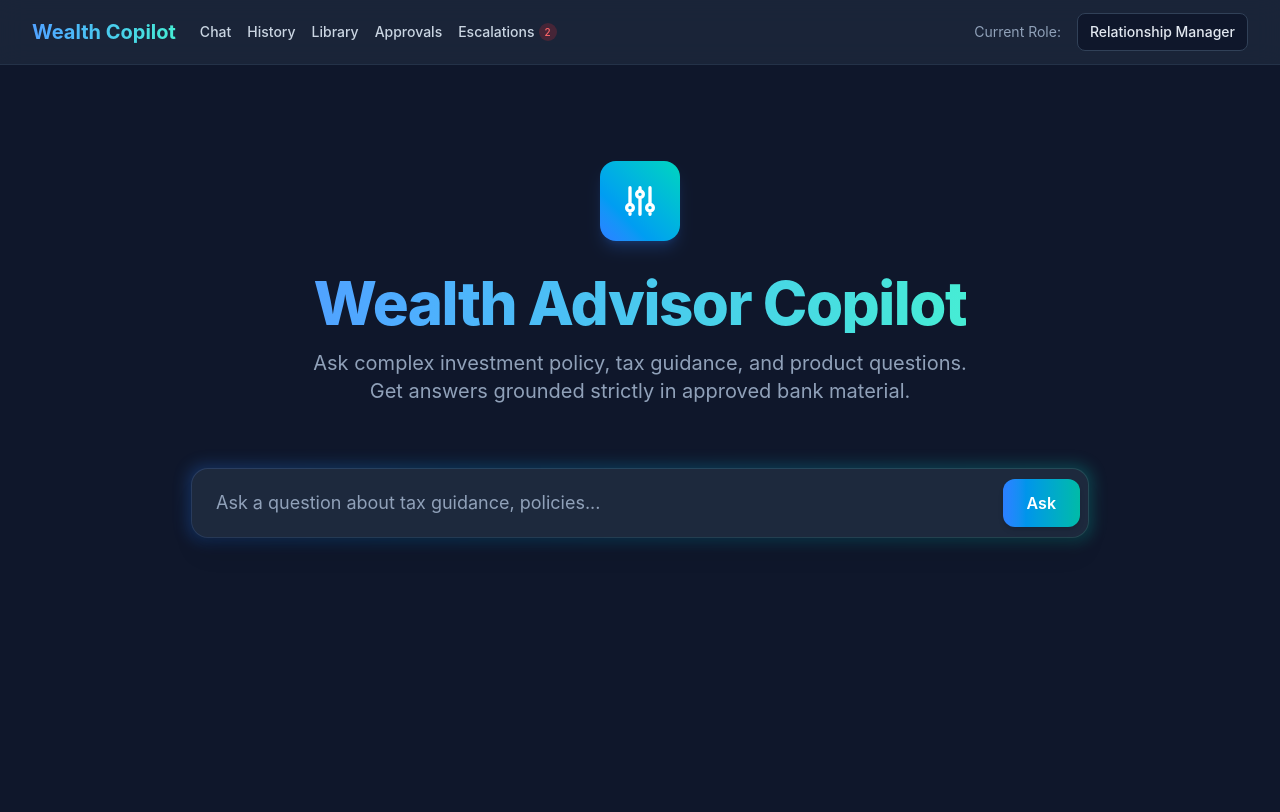
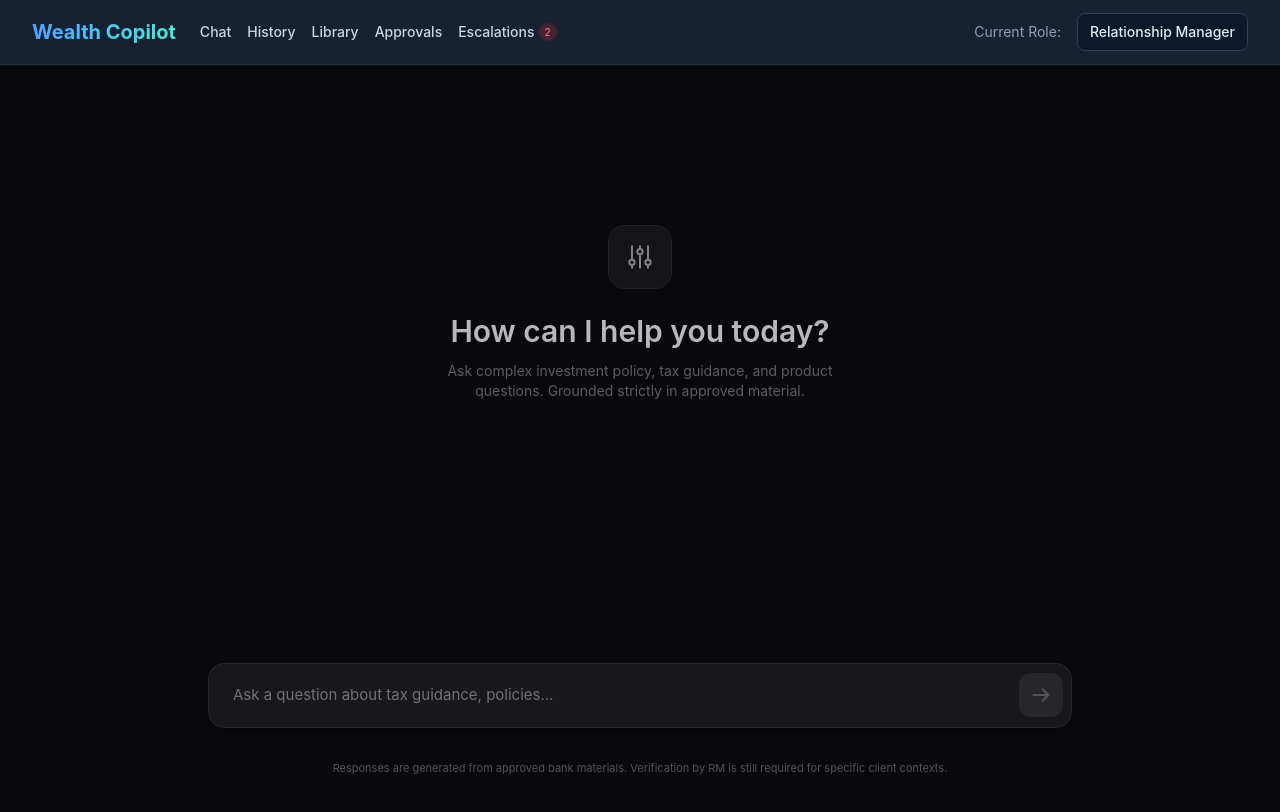
Before and after one commit to Aayush-207/wealth-advisor-copilot, a Next.js app in the folder frontend/: page / in a window 1280 px wide. Shown: the top 812 px of the page. Built offline with nearby package versions, Linux system fonts and the light colour scheme.

Commit message:
style: Redesign UI to minimalist Gemini-style chat interface

```diff
--- a/frontend/src/app/globals.css
+++ b/frontend/src/app/globals.css
@@ -1,8 +1,8 @@
 @import "tailwindcss";
 
 :root {
-  --background: #0f172a;
-  --foreground: #f8fafc;
+  --background: #09090b; /* zinc-950 */
+  --foreground: #f4f4f5; /* zinc-100 */
 }
 
 body {
@@ -11,17 +11,17 @@ body {
   font-family: 'Inter', sans-serif;
   background-color: var(--background);
   color: var(--foreground);
-  min-height: 100vh;
-  overflow-x: hidden;
+  height: 100vh;
+  width: 100vw;
+  overflow: hidden; /* Disable page scroll completely */
 }
 
-/* Hide scrollbar for Chrome, Safari and Opera */
+/* Hide scrollbar for Chrome, Safari and Opera, but allow scrollable containers */
 ::-webkit-scrollbar {
   display: none;
 }
 
-/* Hide scrollbar for IE, Edge and Firefox */
 * {
-  -ms-overflow-style: none;  /* IE and Edge */
-  scrollbar-width: none;  /* Firefox */
+  -ms-overflow-style: none;
+  scrollbar-width: none;
 }
--- a/frontend/src/app/page.tsx
+++ b/frontend/src/app/page.tsx
@@ -1,54 +1,53 @@
 "use client";
 
-import React, { useEffect, useRef, useState } from 'react';
+import React, { useState, useRef, useEffect } from 'react';
 import SearchBox from '../components/SearchBox';
 import Answer from '../components/Answer';
 import ComparisonTable from '../components/ComparisonTable';
 import { motion, AnimatePresence } from 'framer-motion';
-import gsap from 'gsap';
 
 export default function Home() {
-  const headerRef = useRef(null);
   const [isLoading, setIsLoading] = useState(false);
-  const [currentAnswers, setCurrentAnswers] = useState<any[]>([]);
-  const [hasSearched, setHasSearched] = useState(false);
+  const [conversation, setConversation] = useState<any[]>([]);
+  const scrollRef = useRef<HTMLDivElement>(null);
 
+  // Auto-scroll to bottom on new messages
   useEffect(() => {
-    gsap.fromTo(headerRef.current,
-      { opacity: 0, y: -50 },
-      { opacity: 1, y: 0, duration: 1, ease: 'power3.out' }
-    );
-  }, []);
+    if (scrollRef.current) {
+      scrollRef.current.scrollTop = scrollRef.current.scrollHeight;
+    }
+  }, [conversation, isLoading]);
 
   const handleSearch = (query: string) => {
     setIsLoading(true);
-    setHasSearched(false);
 
-    // Simulate 5-6 second buffer
-    const waitTime = Math.floor(Math.random() * 1000) + 5000;
+    // Append user query to conversation
+    setConversation(prev => [...prev, { role: 'user', content: query }]);
+
+    // Simulate 2 second buffer instead of 5-6 to make it snappy but clear
+    const waitTime = Math.floor(Math.random() * 500) + 2000;
 
     setTimeout(() => {
       setIsLoading(false);
-      setHasSearched(true);
 
       const lowerQuery = query.toLowerCase();
-      let answers = [];
+      let newAnswers = [];
 
       if (lowerQuery.includes('capital gains') || lowerQuery.includes('mutual funds')) {
-        answers.push({
+        newAnswers.push({
           type: 'answer',
           text: "Based on the Income-tax Act, 2025, the sale of equity mutual funds is subject to long-term capital gains tax if held for over 12 months. Please verify the client's tax residency.",
           citations: [{text: "Income Tax Department FAQs 2026", date: "April 2026 - Present"}],
           needsContext: false
         });
       } else if (lowerQuery.includes('fee') && lowerQuery.includes('equity fund')) {
-        answers.push({
+        newAnswers.push({
           type: 'answer',
           text: "To determine the exact fee structure for the 'Global Equity Fund', I need the specific share class and jurisdiction. Are you referring to Class A or Class I shares?",
           citations: [],
           needsContext: true
         });
-        answers.push({
+        newAnswers.push({
           type: 'table',
           data: [
             { product: "Global Equity Fund (Class A)", fee: "1.50%", risk: "High" },
@@ -56,7 +55,7 @@ export default function Home() {
           ]
         });
       } else {
-        answers.push({
+        newAnswers.push({
           type: 'answer',
           text: "I could not find specific information for your query in the approved bank material. Please try rephrasing or ask a different question.",
           citations: [],
@@ -64,78 +63,76 @@ export default function Home() {
         });
       }
 
-      setCurrentAnswers(answers);
+      setConversation(prev => [...prev, { role: 'ai', content: newAnswers }]);
     }, waitTime);
   };
 
   return (
-    <main className="min-h-screen bg-slate-900 text-slate-100 flex flex-col items-center justify-start p-8 md:p-24 selection:bg-blue-500 selection:text-white pb-32">
-      <div className="w-full max-w-4xl flex flex-col gap-8">
+    <main className="h-screen bg-zinc-950 text-zinc-100 flex flex-col selection:bg-zinc-800 selection:text-white">
 
-        <header ref={headerRef} className="flex flex-col items-center text-center gap-4">
-          <motion.div
-            initial={{ scale: 0.8, opacity: 0 }}
-            animate={{ scale: 1, opacity: 1 }}
-            transition={{ delay: 0.2, duration: 0.8, type: 'spring' }}
-            className="w-20 h-20 bg-gradient-to-tr from-blue-500 to-teal-400 rounded-2xl shadow-lg shadow-blue-500/20 flex items-center justify-center mb-4"
-          >
-            <svg className="w-10 h-10 text-white" fill="none" stroke="currentColor" viewBox="0 0 24 24" xmlns="http://www.w3.org/2000/svg">
-              <path strokeLinecap="round" strokeLinejoin="round" strokeWidth={2} d="M12 6V4m0 2a2 2 0 100 4m0-4a2 2 0 110 4m-6 8a2 2 0 100-4m0 4a2 2 0 110-4m0 4v2m0-6V4m6 6v10m6-2a2 2 0 100-4m0 4a2 2 0 110-4m0 4v2m0-6V4" />
-            </svg>
-          </motion.div>
+      {/* Scrollable Chat Area */}
+      <div className="flex-1 overflow-y-auto px-4 md:px-8 pt-8 pb-32" ref={scrollRef}>
+        <div className="max-w-4xl mx-auto flex flex-col gap-8">
 
-          <h1 className="text-4xl md:text-6xl font-extrabold tracking-tight text-transparent bg-clip-text bg-gradient-to-r from-blue-400 to-teal-300">
-            Wealth Advisor Copilot
-          </h1>
-          <p className="text-lg md:text-xl text-slate-400 max-w-2xl">
-            Ask complex investment policy, tax guidance, and product questions. Get answers grounded strictly in approved bank material.
-          </p>
-        </header>
+          {conversation.length === 0 ? (
+            <div className="flex flex-col items-center justify-center h-full mt-32 opacity-80">
+              <div className="w-16 h-16 bg-zinc-900 border border-zinc-800 rounded-2xl flex items-center justify-center mb-6">
+                <svg className="w-8 h-8 text-zinc-400" fill="none" stroke="currentColor" viewBox="0 0 24 24">
+                  <path strokeLinecap="round" strokeLinejoin="round" strokeWidth={1.5} d="M12 6V4m0 2a2 2 0 100 4m0-4a2 2 0 110 4m-6 8a2 2 0 100-4m0 4a2 2 0 110-4m0 4v2m0-6V4m6 6v10m6-2a2 2 0 100-4m0 4a2 2 0 110-4m0 4v2m0-6V4" />
+                </svg>
+              </div>
+              <h1 className="text-3xl font-semibold text-zinc-200 mb-3">How can I help you today?</h1>
+              <p className="text-zinc-500 text-sm max-w-md text-center">Ask complex investment policy, tax guidance, and product questions. Grounded strictly in approved material.</p>
+            </div>
+          ) : (
+            conversation.map((msg, i) => (
+              <motion.div
+                key={i}
+                initial={{ opacity: 0, y: 10 }}
+                animate={{ opacity: 1, y: 0 }}
+                className={`flex w-full ${msg.role === 'user' ? 'justify-end' : 'justify-start'}`}
+              >
+                {msg.role === 'user' ? (
+                  <div className="bg-zinc-800 text-zinc-100 px-5 py-3 rounded-2xl max-w-[80%] md:max-w-[70%] leading-relaxed text-[15px]">
+                    {msg.content}
+                  </div>
+                ) : (
+                  <div className="flex flex-col gap-4 w-full max-w-[90%] md:max-w-[85%]">
+                    {msg.content.map((item: any, idx: number) => {
+                      if (item.type === 'answer') {
+                        return <Answer key={idx} needsContext={item.needsContext} text={item.text} citations={item.citations} />;
+                      } else if (item.type === 'table') {
+                        return <ComparisonTable key={idx} data={item.data} />;
+                      }
+                      return null;
+                    })}
+                  </div>
+                )}
+              </motion.div>
+            ))
+          )}
 
-        <motion.div
-          initial={{ y: 30, opacity: 0 }}
-          animate={{ y: 0, opacity: 1 }}
-          transition={{ delay: 0.5, duration: 0.6 }}
-          className="w-full mt-8 sticky top-24 z-40"
-        >
-          <SearchBox onSearch={handleSearch} isLoading={isLoading} />
-        </motion.div>
-
-        <AnimatePresence>
-          {hasSearched && (
-            <motion.div
-              initial={{ opacity: 0, y: 20 }}
-              animate={{ opacity: 1, y: 0 }}
-              exit={{ opacity: 0, y: -20 }}
-              className="flex flex-col gap-6 mt-4"
-            >
-              {currentAnswers.map((item, idx) => {
-                if (item.type === 'answer') {
-                  return (
-                    <motion.div
-                      key={idx}
-                      initial={{ opacity: 0 }}
-                      animate={{ opacity: 1 }}
-                      transition={{ delay: 0.2 + (idx * 0.2), duration: 0.6 }}
-                    >
-                      <Answer
-                        needsContext={item.needsContext}
-                        text={item.text}
-                        citations={item.citations}
-                      />
-                    </motion.div>
-                  );
-                } else if (item.type === 'table') {
-                  return (
-                    <ComparisonTable key={idx} data={item.data} />
-                  );
-                }
-                return null;
-              })}
+          {isLoading && (
+            <motion.div initial={{ opacity: 0 }} animate={{ opacity: 1 }} className="flex justify-start w-full">
+              <div className="flex gap-1 items-center bg-zinc-900/50 border border-zinc-800/50 px-4 py-3 rounded-2xl h-12">
+                <span className="w-1.5 h-1.5 bg-zinc-500 rounded-full animate-bounce" style={{ animationDelay: '0ms' }}></span>
+                <span className="w-1.5 h-1.5 bg-zinc-500 rounded-full animate-bounce" style={{ animationDelay: '150ms' }}></span>
+                <span className="w-1.5 h-1.5 bg-zinc-500 rounded-full animate-bounce" style={{ animationDelay: '300ms' }}></span>
+              </div>
             </motion.div>
           )}
-        </AnimatePresence>
+
+        </div>
       </div>
+
+      {/* Fixed Bottom Input */}
+      <div className="absolute bottom-0 w-full bg-gradient-to-t from-zinc-950 via-zinc-950 to-transparent pt-10 pb-6 px-4">
+        <SearchBox onSearch={handleSearch} isLoading={isLoading} />
+        <p className="text-center text-[11px] text-zinc-600 mt-2">
+          Responses are generated from approved bank materials. Verification by RM is still required for specific client contexts.
+        </p>
+      </div>
+
     </main>
   );
 }
--- a/frontend/src/components/SearchBox.tsx
+++ b/frontend/src/components/SearchBox.tsx
@@ -1,6 +1,6 @@
 "use client";
 
-import React, { useState, KeyboardEvent } from 'react';
+import React, { useState, KeyboardEvent, useEffect } from 'react';
 import { motion } from 'framer-motion';
 
 interface SearchBoxProps {
@@ -27,6 +27,7 @@ export default function SearchBox({ onSearch, isLoading }: SearchBoxProps) {
 
   const handleKeyDown = (e: KeyboardEvent<HTMLInputElement>) => {
     if (e.key === 'Enter') {
+      e.preventDefault();
       handleSearch();
     } else if (e.key === 'ArrowUp') {
       e.preventDefault();
@@ -51,38 +52,39 @@ export default function SearchBox({ onSearch, isLoading }: SearchBoxProps) {
   };
 
   return (
-    <div className="relative group w-full">
-      <div className="absolute -inset-1 bg-gradient-to-r from-blue-500 to-teal-400 rounded-2xl blur opacity-25 group-hover:opacity-50 transition duration-1000 group-hover:duration-200"></div>
-      <div className="relative flex items-center bg-slate-800 rounded-2xl p-2 shadow-xl ring-1 ring-white/10">
+    <div className="w-full max-w-4xl mx-auto px-4 pb-6">
+      <div className="relative flex items-center bg-zinc-900 border border-zinc-800 focus-within:border-zinc-700 focus-within:bg-zinc-800/80 rounded-2xl p-2 shadow-sm transition-all duration-300">
         <input
           type="text"
           value={query}
           onChange={(e) => {
             setQuery(e.target.value);
-            setHistoryIndex(-1);
+            setHistoryIndex(-1); // reset history nav if user types
           }}
           onKeyDown={handleKeyDown}
           placeholder="Ask a question about tax guidance, policies..."
-          className="w-full bg-transparent text-slate-200 placeholder-slate-400 px-4 py-3 outline-none text-lg"
+          className="w-full bg-transparent text-zinc-200 placeholder-zinc-500 px-4 py-3 outline-none text-[15px]"
           disabled={isLoading}
+          autoComplete="off"
         />
-        <motion.button
-          whileHover={{ scale: 1.05 }}
-          whileTap={{ scale: 0.95 }}
+        <button
           onClick={handleSearch}
-          disabled={isLoading}
-          className={`ml-2 text-white font-semibold px-6 py-3 rounded-xl shadow-md transition-all ${isLoading ? 'bg-slate-600 cursor-not-allowed' : 'bg-gradient-to-r from-blue-500 to-teal-500 hover:shadow-lg'}`}
+          disabled={isLoading || !query.trim()}
+          className={`ml-2 p-3 rounded-xl transition-all flex items-center justify-center ${
+            isLoading ? 'text-zinc-500' : query.trim() ? 'bg-zinc-200 text-zinc-900 hover:bg-white' : 'text-zinc-600 bg-zinc-800'
+          }`}
         >
           {isLoading ? (
-            <span className="flex items-center gap-2">
-              <svg className="animate-spin h-5 w-5 text-white" xmlns="http://www.w3.org/2000/svg" fill="none" viewBox="0 0 24 24">
-                <circle className="opacity-25" cx="12" cy="12" r="10" stroke="currentColor" strokeWidth="4"></circle>
-                <path className="opacity-75" fill="currentColor" d="M4 12a8 8 0 018-8V0C5.373 0 0 5.373 0 12h4zm2 5.291A7.962 7.962 0 014 12H0c0 3.042 1.135 5.824 3 7.938l3-2.647z"></path>
-              </svg>
-              Thinking
-            </span>
-          ) : 'Ask'}
-        </motion.button>
+            <svg className="animate-spin h-5 w-5" xmlns="http://www.w3.org/2000/svg" fill="none" viewBox="0 0 24 24">
+              <circle className="opacity-25" cx="12" cy="12" r="10" stroke="currentColor" strokeWidth="4"></circle>
+              <path className="opacity-75" fill="currentColor" d="M4 12a8 8 0 018-8V0C5.373 0 0 5.373 0 12h4zm2 5.291A7.962 7.962 0 014 12H0c0 3.042 1.135 5.824 3 7.938l3-2.647z"></path>
+            </svg>
+          ) : (
+            <svg className="w-5 h-5" fill="none" stroke="currentColor" viewBox="0 0 24 24">
+              <path strokeLinecap="round" strokeLinejoin="round" strokeWidth={2.5} d="M14 5l7 7m0 0l-7 7m7-7H3" />
+            </svg>
+          )}
+        </button>
       </div>
     </div>
   );
```
Also changed, not shown: frontend/src/components/Answer.tsx (+30 -48 lines), frontend/src/components/ComparisonTable.tsx (+19 -29 lines).
